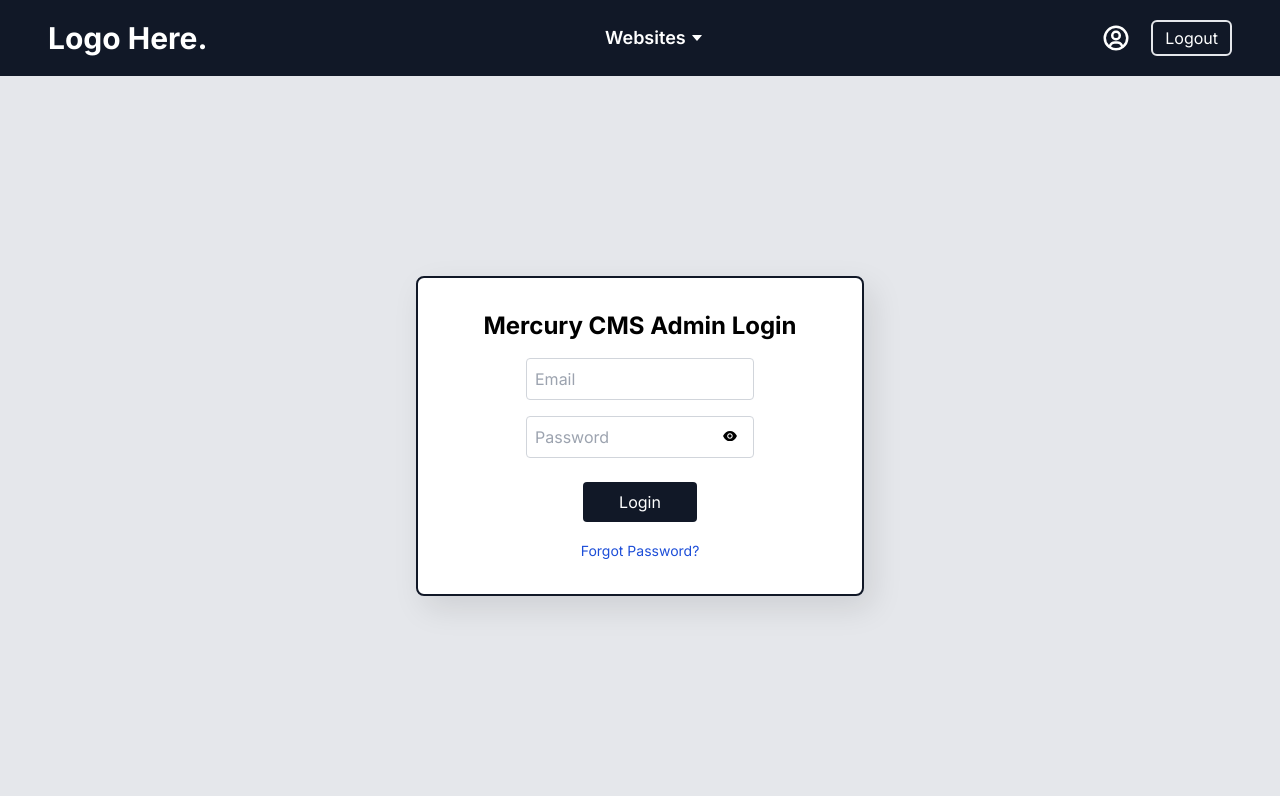
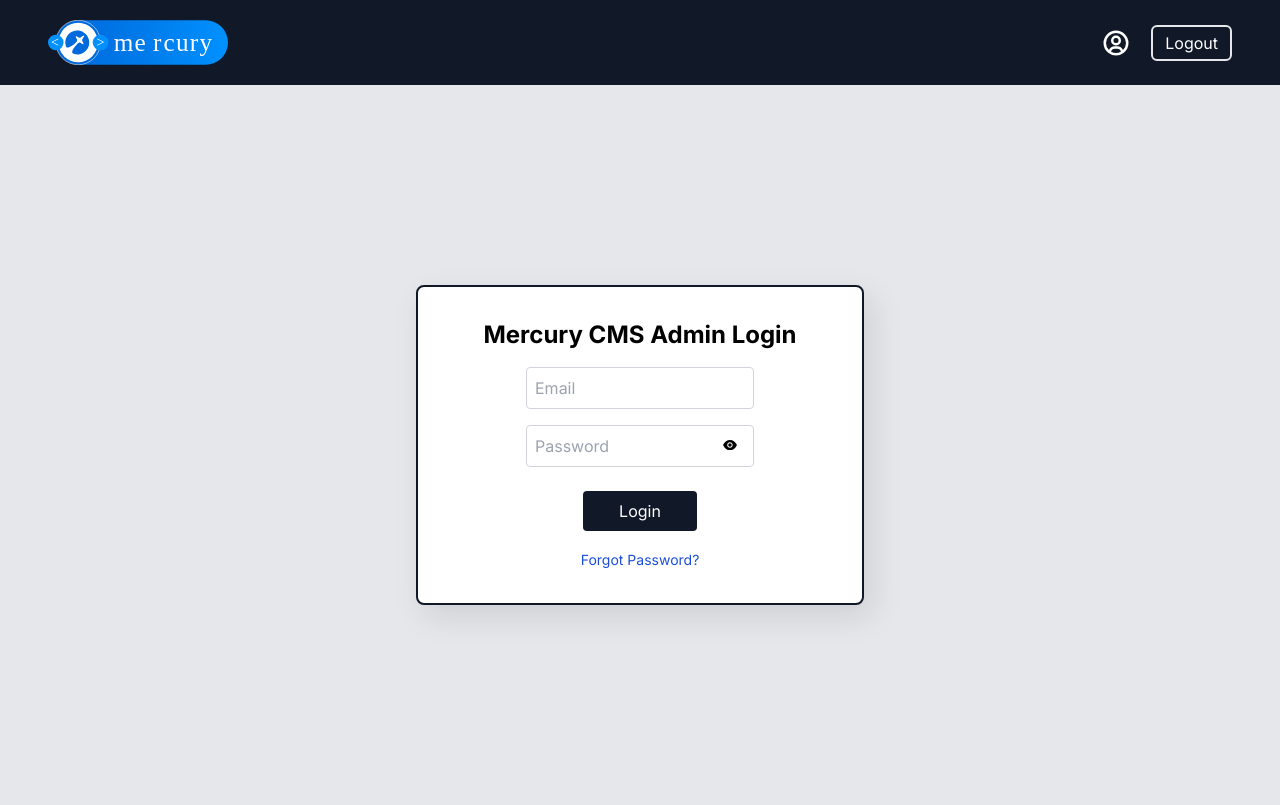
Before and after one commit to roshanreacts/mercury-cms-v1, a Next.js app: page /login in a window 1280 px wide. Built offline with nearby package versions, Linux system fonts and the light colour scheme.

Commit message:
svgAdded

```diff
--- a/src/components/Navbar.jsx
+++ b/src/components/Navbar.jsx
@@ -1,82 +1,50 @@
-"use client"
-import React, { useState } from 'react'
-import { BiUserCircle } from 'react-icons/bi';
-import { AiFillCaretDown } from 'react-icons/ai';
-import { FiLogOut } from 'react-icons/fi';
-import Link from 'next/link';
+"use client";
+import React, { useState } from "react";
+import { BiUserCircle } from "react-icons/bi";
+import { AiFillCaretDown } from "react-icons/ai";
+import { FiLogOut } from "react-icons/fi";
+import Link from "next/link";
+import Image from "next/image";
 
 const Navbar = () => {
-  const [isExpanded, setIsExpanded] = useState(false);
-
-  const toggleVisibility = () => {
-    setIsExpanded(!isExpanded);
-  };
   return (
-    <div >
-
+    <div>
       <div className="flex flex-wrap place-items-center w-full">
         <section className="relative mx-auto w-full">
-          <nav className="flex justify-between bg-gray-900 text-white w-full">
-            <div className="px-5 xl:px-12 py-5 flex w-full items-center">
-              <a className="text-3xl font-bold font-heading" href="#">
-                Logo Here.
-              </a>
-              <ul className="flex px-4 mx-auto font-semibold font-heading space-x-12 text-white">
-                <li>
-                  <a
-                    className={`hover:text-gray-200 flex items-center relative text-sm md:text-lg`}
-                    href="#"
-                    onClick={toggleVisibility}
-                  >
-                    Websites
-                    <span className={`ml-1 text-sm transform ${isExpanded ? 'rotate-180' : 'rotate-0'}`}>
-                      <AiFillCaretDown />
-                    </span>
-                  </a>
+          <nav className=" bg-gray-900 text-white w-full">
+            <div className="px-5 xl:px-12 py-5 w-full items-center flex justify-between">
+              <Image
+                className="relative dark:drop-shadow-[0_0_0.3rem_#ffffff70] dark:invert"
+                src="/mercury.svg"
+                alt="Next.js Logo"
+                width={180}
+                height={37}
+                priority
+              />
 
-                  {isExpanded && (
-                    <div className='absolute bg-white text-black rounded p-2 cursor-pointer mt-2'>
-                      {/* Websites should populate here */}
-                      <Link href='/admin/websiteId'>
-                        <p className='border-b-2 p-1 px-5'>Vithi It Solutions</p>
-
-                      </Link>
-                      {/* <p className='border-b-2  p-1 px-5'>Vithi It Solutions</p>
-                      <p className='border-b-2  p-1 px-5'>Vithi It Solutions</p> */}
-                      <Link href='/admin/addwebsite' className=' p-1 px-6 border-2 border-blue-700 text-blue-600 rounded-md text-sm'>+ Create Website</Link>
-                    </div>
-                  )}
-                </li>
-              </ul>
-              <div className="hidden xl:flex items-center space-x-5 ">
+              <div className="flex items-center space-x-5 ">
                 <a className="flex items-center hover:text-gray-200" href="#">
-                  <BiUserCircle className='text-3xl' />
+                  <BiUserCircle className="text-3xl" />
                 </a>
-                <div className='border-2 border-gray-200 p-1 rounded-md px-3 hover:text-gray-200'>
+                <div className="border-2 border-gray-200 p-1 rounded-md px-3 hover:text-gray-200">
                   <button>{1 == 1 ? "Logout" : "Login"}</button>
                 </div>
-
               </div>
             </div>
-            <a className="flex items-center mr-6  hover:text-gray-200  xl:hidden" href="#">
-              <BiUserCircle className='text-3xl' />
+            <a
+              className="flex items-center mr-6  hover:text-gray-200  xl:hidden"
+              href="#"
+            >
+              <BiUserCircle className="text-3xl" />
             </a>
-            <div className='border-2 flex mr-6 items-center self-center border-gray-200 p-1 rounded-md hover:text-gray-200  xl:hidden h-fit'>
+            <div className="border-2 flex mr-6 items-center self-center border-gray-200 p-1 rounded-md hover:text-gray-200  xl:hidden h-fit">
               {1 == 1 && <FiLogOut />}
-              {/* Later codition should be added */}
             </div>
-            {/* <a className="navbar-burger self-center mr-12 xl:hidden" href="#">
-              <svg xmlns="http://www.w3.org/2000/svg" className="h-6 w-6 hover:text-gray-200" fill="none" viewBox="0 0 24 24" stroke="currentColor">
-                <path stroke-linecap="round" stroke-linejoin="round" stroke-width="2" d="M4 6h16M4 12h16M4 18h16" />
-              </svg>
-            </a> */}
           </nav>
-
         </section>
       </div>
+    </div>
+  );
+};
 
-    </div>
-  )
-}
-
-export default Navbar
+export default Navbar;
```
